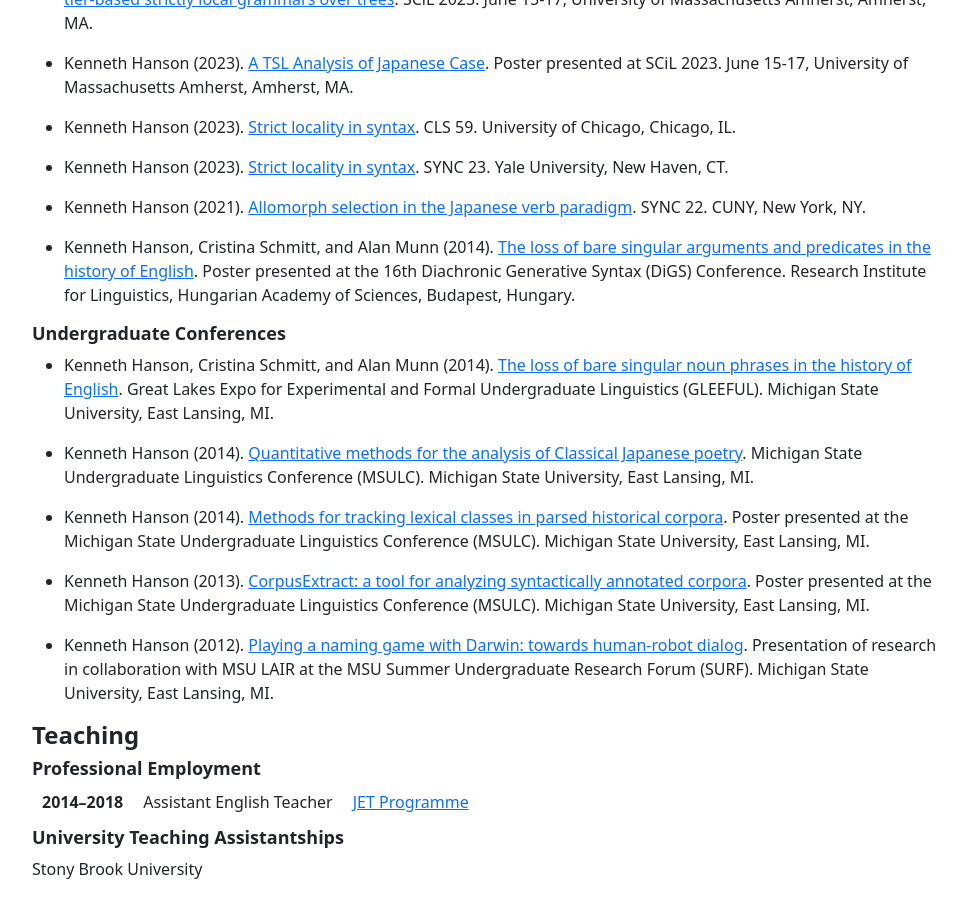
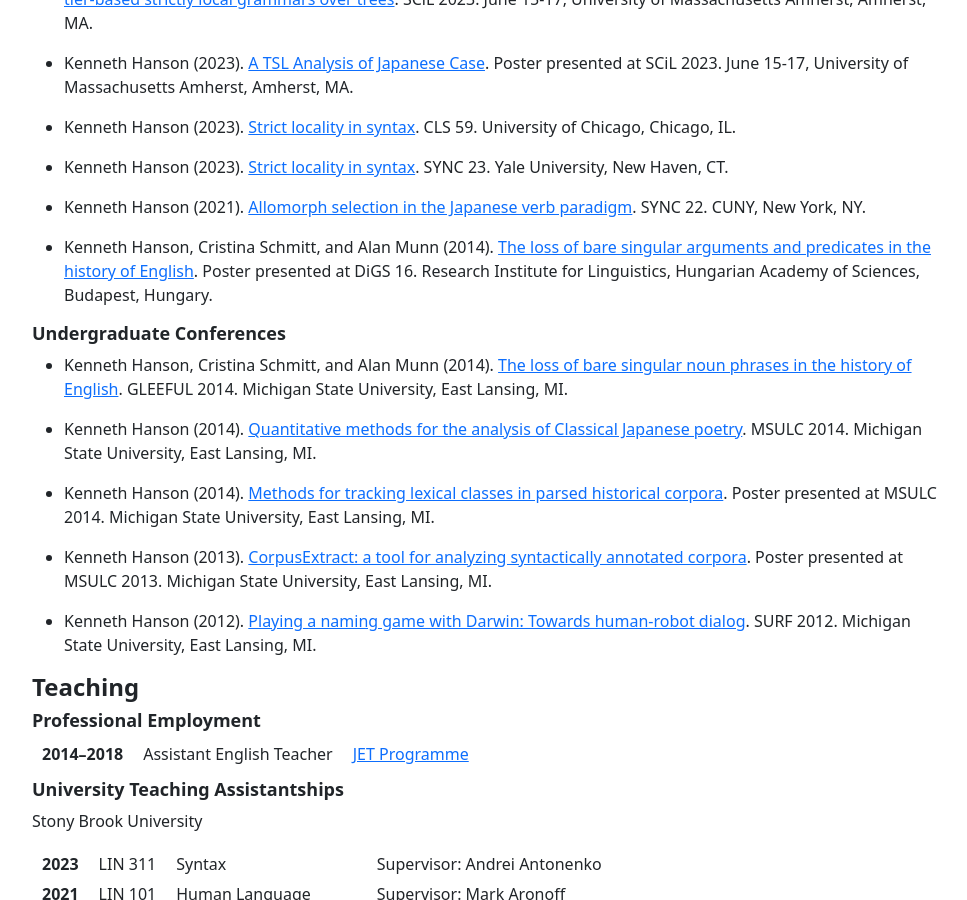
Before and after one commit to khanson679/khanson679.github.io, a Jekyll site: the page built from index.md, in a window 1280 px wide and 900 px high, scrolled down 727 px. Shown: the whole window, without its empty margins (150-1117 px from the left). Built offline with Jekyll 4.4.1, drawn with Linux system fonts in a browser that asks for light colours.

Commit message:
Shorten conference names.

```diff
--- a/index.md
+++ b/index.md
@@ -40,19 +40,19 @@
 
 * Kenneth Hanson (2021). [Allomorph selection in the Japanese verb paradigm](/files/hanson-sync2021-jpnvb-pres.pdf). SYNC 22. CUNY, New York, NY.
 
-* Kenneth Hanson, Cristina Schmitt, and Alan Munn (2014). [The loss of bare singular arguments and predicates in the history of English](/files/hanson-etal-digs-2014-poster.pdf). Poster presented at the 16th Diachronic Generative Syntax (DiGS) Conference. Research Institute for Linguistics, Hungarian Academy of Sciences, Budapest, Hungary.
+* Kenneth Hanson, Cristina Schmitt, and Alan Munn (2014). [The loss of bare singular arguments and predicates in the history of English](/files/hanson-etal-digs-2014-poster.pdf). Poster presented at DiGS 16. Research Institute for Linguistics, Hungarian Academy of Sciences, Budapest, Hungary.
 
 ### Undergraduate Conferences
 
-* Kenneth Hanson, Cristina Schmitt, and Alan Munn (2014). [The loss of bare singular noun phrases in the history of English](/files/hanson-etal-gleeful2014-pres-bare-nps.pdf). Great Lakes Expo for Experimental and Formal Undergraduate Linguistics (GLEEFUL). Michigan State University, East Lansing, MI.
+* Kenneth Hanson, Cristina Schmitt, and Alan Munn (2014). [The loss of bare singular noun phrases in the history of English](/files/hanson-etal-gleeful2014-pres-bare-nps.pdf). GLEEFUL 2014. Michigan State University, East Lansing, MI.
 
-* Kenneth Hanson (2014). [Quantitative methods for the analysis of Classical Japanese poetry](/files/hanson-msulc2014-pres-cjpn-poetry.pdf). Michigan State Undergraduate Linguistics Conference (MSULC). Michigan State University, East Lansing, MI.
+* Kenneth Hanson (2014). [Quantitative methods for the analysis of Classical Japanese poetry](/files/hanson-msulc2014-pres-cjpn-poetry.pdf). MSULC 2014. Michigan State University, East Lansing, MI.
 
-* Kenneth Hanson (2014). [Methods for tracking lexical classes in parsed historical corpora](/files/hanson-msulc2014-poster-corpus-methods.pdf). Poster presented at the Michigan State Undergraduate Linguistics Conference (MSULC). Michigan State University, East Lansing, MI.
+* Kenneth Hanson (2014). [Methods for tracking lexical classes in parsed historical corpora](/files/hanson-msulc2014-poster-corpus-methods.pdf). Poster presented at MSULC 2014. Michigan State University, East Lansing, MI.
 
-* Kenneth Hanson (2013). [CorpusExtract: a tool for analyzing syntactically annotated corpora](/files/hanson-corpusextract-poster-2013.pdf). Poster presented at the Michigan State Undergraduate Linguistics Conference (MSULC). Michigan State University, East Lansing, MI.
+* Kenneth Hanson (2013). [CorpusExtract: a tool for analyzing syntactically annotated corpora](/files/hanson-corpusextract-poster-2013.pdf). Poster presented at MSULC 2013. Michigan State University, East Lansing, MI.
 
-* Kenneth Hanson (2012). [Playing a naming game with Darwin: towards human-robot dialog](/files/hanson-darwin-presentation-2012.pdf). Presentation of research in collaboration with MSU LAIR at the MSU Summer Undergraduate Research Forum (SURF). Michigan State University, East Lansing, MI.
+* Kenneth Hanson (2012). [Playing a naming game with Darwin: Towards human-robot dialog](/files/hanson-darwin-presentation-2012.pdf). SURF 2012. Michigan State University, East Lansing, MI.
 
 
 ## Teaching
```
